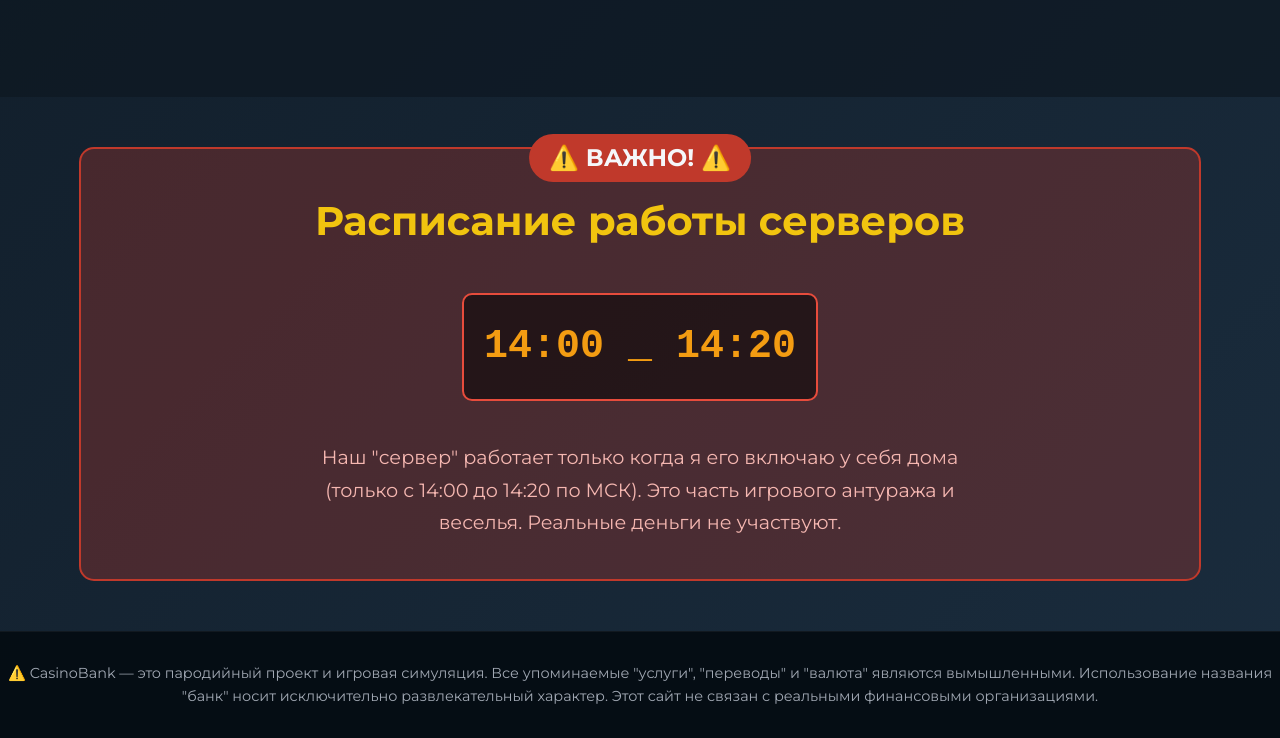
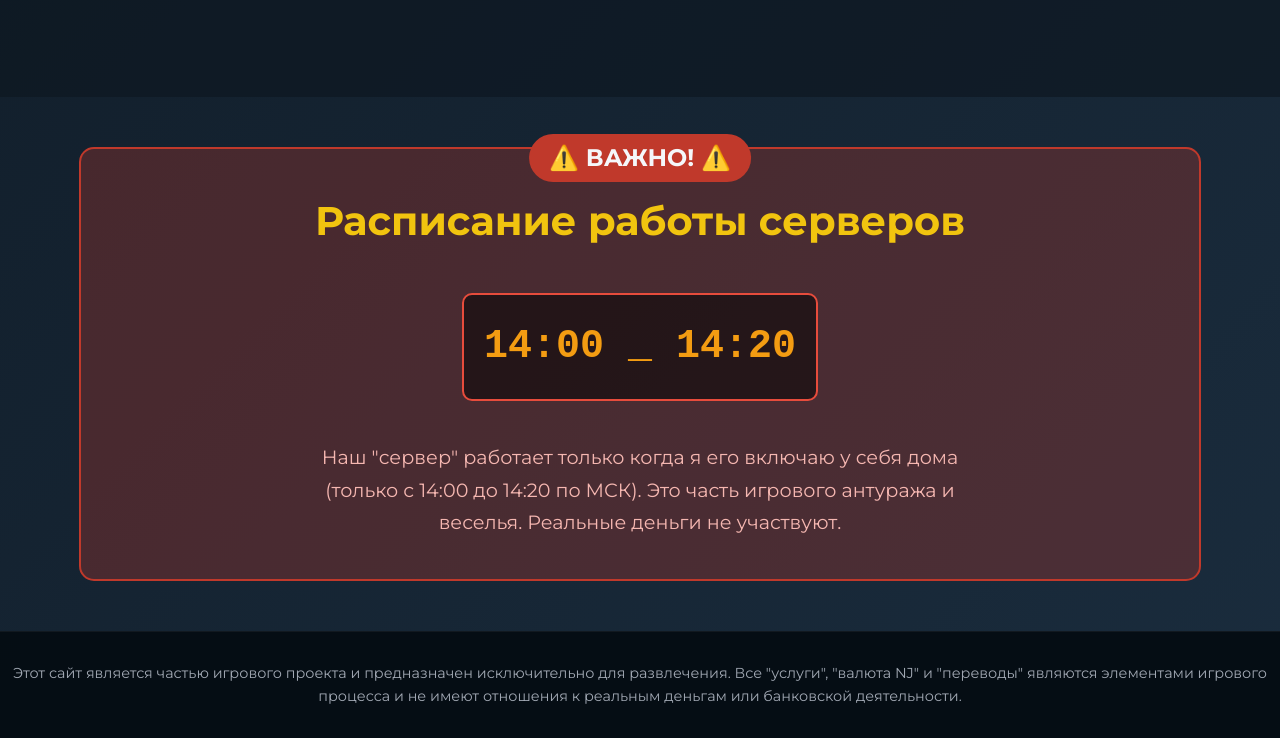
Before and after one commit to CasinoClientBoost/CasinoBank, a plain HTML site: page index.html in a window 1280 px wide. Shown: the part 1369-2107 px from the top of the page. Drawn offline with Linux system fonts and the light colour scheme.

Commit message:
Update index.html

```diff
--- a/index.html
+++ b/index.html
@@ -74,7 +74,7 @@
 
     <footer>
         <div class="footer-bottom">
-            <p>⚠️ CasinoBank — это пародийный проект и игровая симуляция. Все упоминаемые "услуги", "переводы" и "валюта" являются вымышленными. Использование названия "банк" носит исключительно развлекательный характер. Этот сайт не связан с реальными финансовыми организациями.</p>
+            <p>Этот сайт является частью игрового проекта и предназначен исключительно для развлечения. Все "услуги", "валюта NJ" и "переводы" являются элементами игрового процесса и не имеют отношения к реальным деньгам или банковской деятельности.</p>
         </div>
     </footer>
 </body>
```
